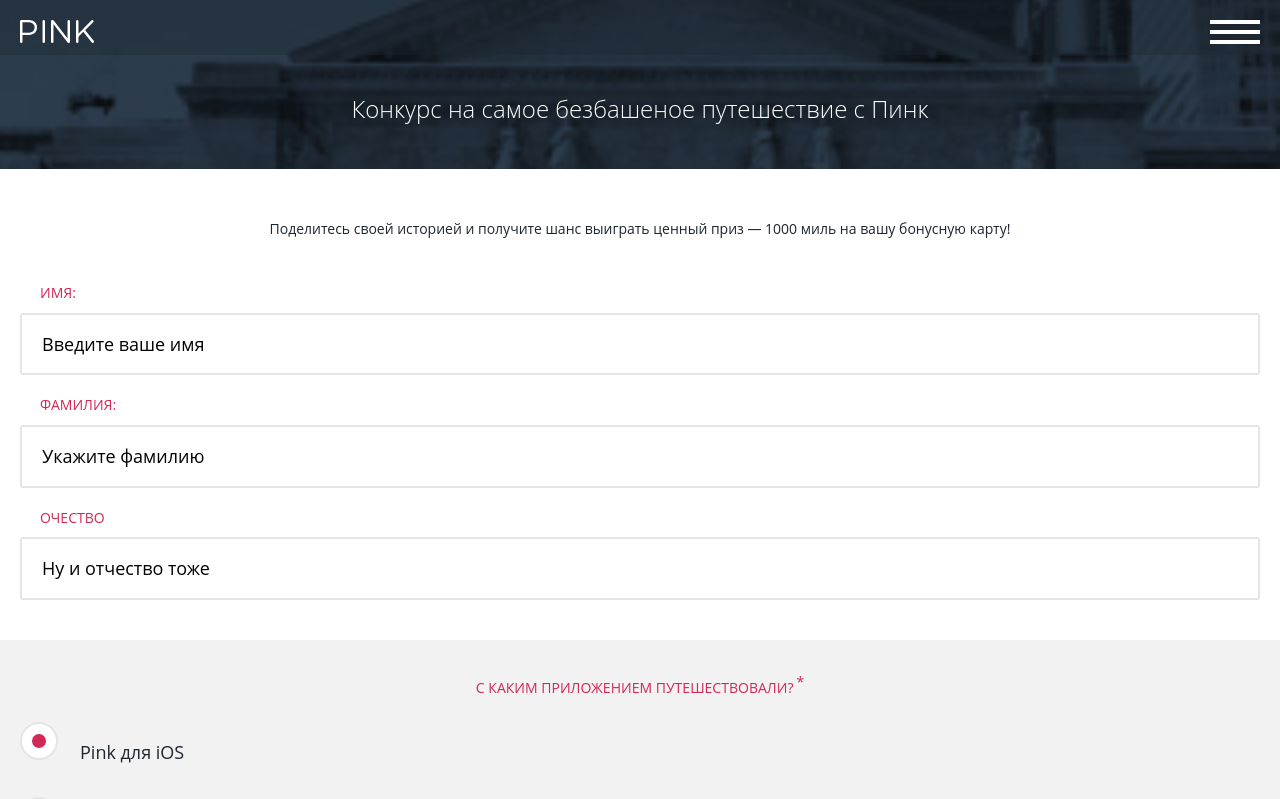
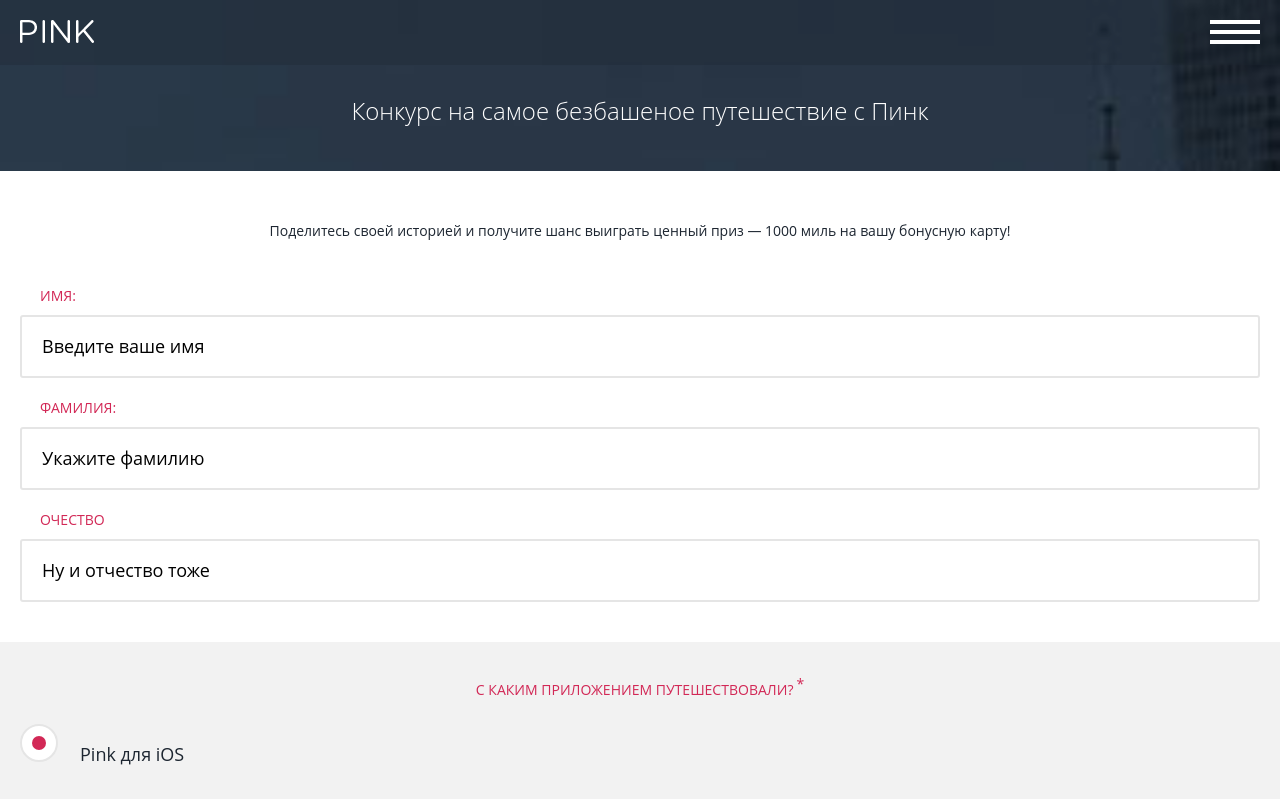
Before and after one commit to 200NyuRa/64010-pink, a website: page form.html in a window 1280 px wide. Shown: the top 799 px of the page. Drawn offline with nearby package versions, Linux system fonts and the light colour scheme; files that its build step writes are made by us from their sources.

Commit message:
08.10.2015

```diff
--- a/form.html
+++ b/form.html
@@ -38,10 +38,9 @@
 		</header>
 		<!-- end/:шапка -->
 
-
 		<!-- основной контент страницы -->
 		<div class="content">
-			<header class="content__header content__header">
+			<header class="content__header content__header--inner">
 				<div class="content__title content__title--inner txt-accent">Конкурс на самое безбашеное путешествие с Пинк</div>
 			</header>
 
--- a/sass/_main-header.scss
+++ b/sass/_main-header.scss
@@ -4,7 +4,7 @@
 	top: 0;
 	left: 0;
 	width: 100%;
-	padding: 20px 20px 10px;
+	padding: 20px;
 	z-index: 5000;
 	background: rgba($blue-dark, .3);
 
--- a/sass/_page.scss
+++ b/sass/_page.scss
@@ -46,34 +46,31 @@ li {list-style: none;}
 .content {
 	width: 100%;
 
+	&__header--index {
+		background-image: url("../img/bg-content-header-hand.png"),
+		url("../img/bg-content-header.jpg");
+		background-position: center center, center center;
+		background-repeat: no-repeat, no-repeat;
+		background-size: auto, cover;
+	}
+
+	&__header--inner {
+		background-image: url("../img/bg-content-header.jpg");
+		background-position: top center;
+		background-repeat: no-repeat;
+		background-size: cover;
+	}
+
 	&__title{
 		width: 100%;
-		background-image: url("../img/bg-content-header-index.jpg") ;
-		background-position: center center;
-		background-repeat: no-repeat;
-		background-size: cover;
-		padding: 85px 20px 310px;
 		text-align: center;
 		font-size: $font-size-big;
 		line-height: 1.3;
 		color: $white;
+		padding: 85px 20px 310px;
 	}
 
-	&__title--inner{
-		width: 100%;
-		background-color: $blue-dark;
-		background-image: url("../img/bg-content-header-inner.jpg");
-		padding: 95px 20px 45px;
-		text-align: center;
-		font-size: $font-size-big;
-		line-height: 1.2;
-		color: $white;
-	}
-
-	&__title--form{
-		/*модификатор шапка контенста страница формы*/
-		padding-bottom: 60px;
-	}
+	&__title--inner {padding: 95px 20px 45px;}
 
 	&__download-app{
 		width: 100%;
```
Also changed, not shown: blog.html (+1 -1 lines), index.html (+1 -1 lines), post.html (+1 -1 lines), img/Untitled-1.jpg (deleted), img/Untitled-2.jpg (deleted), img/bg-content-header-hand.png (added), img/bg-content-header-index.jpg (deleted), img/bg-content-header-inner.jpg (deleted), img/bg-content-header.jpg (added).
